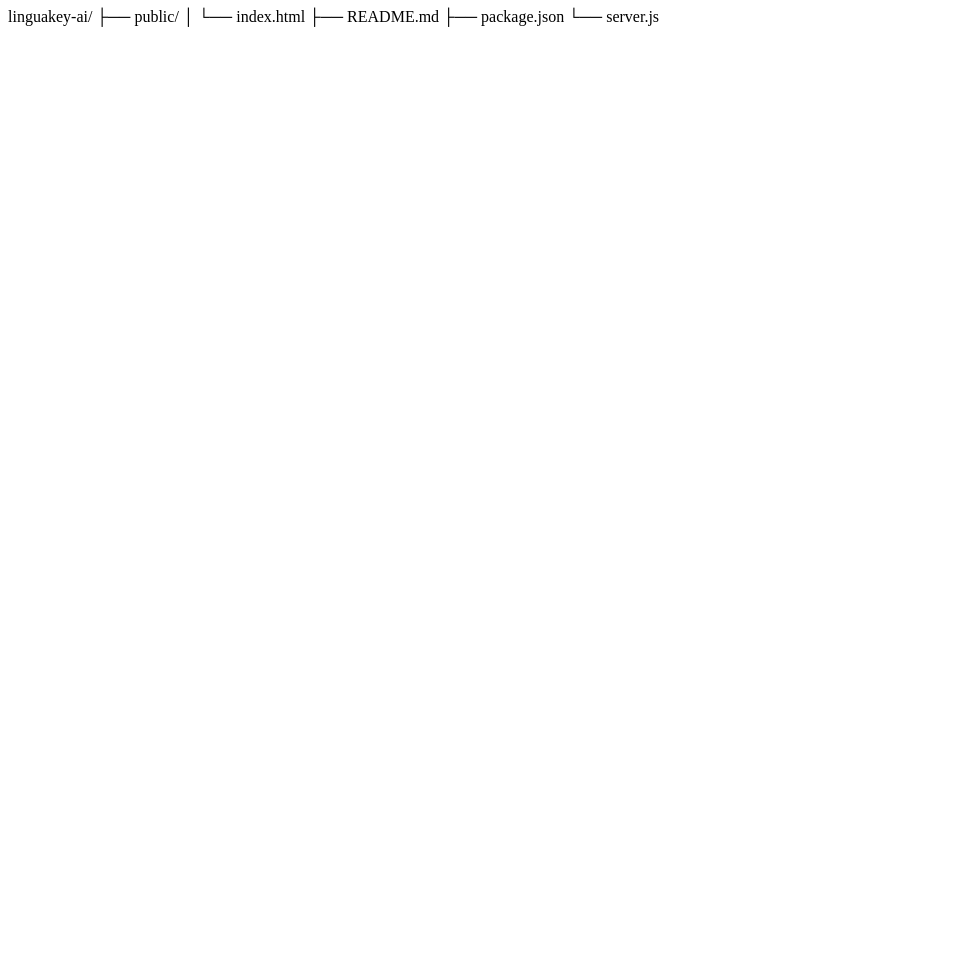
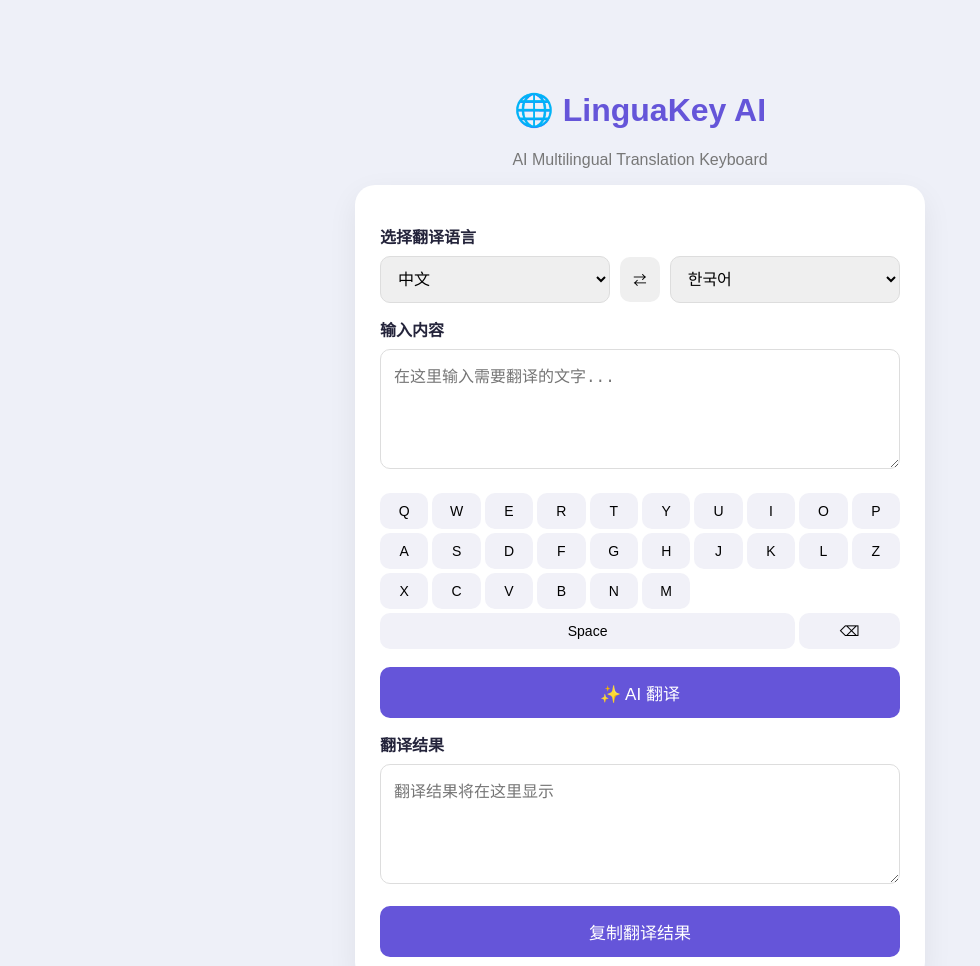
Before and after one commit to meijijialin-creator/linguakey-ai, a website: page public/index.html in a window 1280 px wide. Shown: the top 966 px of the page, without its empty margins (0-980 px from the left). Before the commit the page ends 800 px from the top, so only its background shows below. Drawn offline with Linux system fonts and the light colour scheme.

Commit message:
Update index.html

```diff
--- a/public/index.html
+++ b/public/index.html
@@ -1,6 +1,110 @@
-linguakey-ai/
-├── public/
-│   └── index.html
-├── README.md
-├── package.json
-└── server.js
+
+<!DOCTYPE html>
+<html lang="zh-CN">
+<head>
+<meta charset="UTF-8">
+<meta name="viewport" content="width=device-width, initial-scale=1">
+<title>LinguaKey AI</title>
+<style>
+*{box-sizing:border-box}
+body{margin:0;background:#eef0f8;font-family:Arial,sans-serif;color:#24243b}
+main{max-width:620px;margin:45px auto;padding:25px}
+h1{text-align:center;color:#6555d9}
+.sub{text-align:center;color:#777}
+.panel{background:white;padding:25px;border-radius:20px;box-shadow:0 10px 30px #2221}
+label{display:block;margin:14px 0 8px;font-weight:bold}
+select,textarea{width:100%;padding:13px;border:1px solid #ddd;border-radius:10px;font-size:16px}
+textarea{height:120px;resize:vertical}
+.languages{display:flex;align-items:center;gap:10px}
+.languages select{flex:1;min-width:0}
+button{border:0;border-radius:10px;padding:13px;cursor:pointer}
+.primary{background:#6555d9;color:white;width:100%;margin-top:18px;font-size:17px}
+.keyboard{display:grid;grid-template-columns:repeat(10,1fr);gap:4px;margin-top:20px}
+.key{padding:10px 0;background:#f1f1f8;font-size:14px}
+.space{grid-column:span 8}
+@media(max-width:480px){main{margin:10px auto;padding:12px}.panel{padding:15px}.key{font-size:11px}}
+</style>
+</head>
+<body>
+<main>
+<h1>🌐 LinguaKey AI</h1>
+<p class="sub">AI Multilingual Translation Keyboard</p>
+<div class="panel">
+<label>选择翻译语言</label>
+<div class="languages">
+<select id="from">
+<option value="zh">中文</option>
+<option value="ko">한국어</option>
+<option value="en">English</option>
+<option value="ja">日本語</option>
+</select>
+<button onclick="swap()">⇄</button>
+<select id="to">
+<option value="ko">한국어</option>
+<option value="zh">中文</option>
+<option value="en">English</option>
+<option value="ja">日本語</option>
+</select>
+</div>
+<label>输入内容</label>
+<textarea id="input" placeholder="在这里输入需要翻译的文字..."></textarea>
+<div class="keyboard" id="keyboard"></div>
+<button class="primary" onclick="translateText()">✨ AI 翻译</button>
+<label>翻译结果</label>
+<textarea id="output" readonly placeholder="翻译结果将在这里显示"></textarea>
+<button class="primary" onclick="copyText()">复制翻译结果</button>
+</div>
+</main>
+<script>
+const input=document.getElementById("input");
+const output=document.getElementById("output");
+const keyboard=document.getElementById("keyboard");
+"QWERTYUIOPASDFGHJKLZXCVBNM".split("").forEach(k=>{
+ const b=document.createElement("button");
+ b.className="key";b.textContent=k;
+ b.onclick=()=>{input.value+=k.toLowerCase();input.focus()};
+ keyboard.appendChild(b);
+});
+const space=document.createElement("button");
+space.className="key space";space.textContent="Space";
+space.onclick=()=>input.value+=" ";
+keyboard.appendChild(space);
+const back=document.createElement("button");
+back.className="key";back.textContent="⌫";
+back.style.gridColumn="span 2";
+back.onclick=()=>input.value=input.value.slice(0,-1);
+keyboard.appendChild(back);
+function swap(){
+ const a=document.getElementById("from");
+ const b=document.getElementById("to");
+ [a.value,b.value]=[b.value,a.value];
+}
+async function translateText(){
+ const text=input.value.trim();
+ if(!text){alert("请先输入文字");return}
+ output.value="正在翻译...";
+ try{
+  const response=await fetch("/api/translate",{
+   method:"POST",
+   headers:{"Content-Type":"application/json"},
+   body:JSON.stringify({
+    text,
+    from:document.getElementById("from").value,
+    to:document.getElementById("to").value
+   })
+  });
+  const data=await response.json();
+  if(!response.ok)throw Error(data.error||"服务器错误");
+  output.value=data.translation||data.translatedText||"未收到翻译结果";
+ }catch(e){output.value="翻译失败："+e.message}
+}
+async function copyText(){
+ if(!output.value)return;
+ try{
+  await navigator.clipboard.writeText(output.value);
+  alert("复制成功！");
+ }catch(e){output.select();alert("请手动复制选中的文字")}
+}
+</script>
+</body>
+</html>
```
